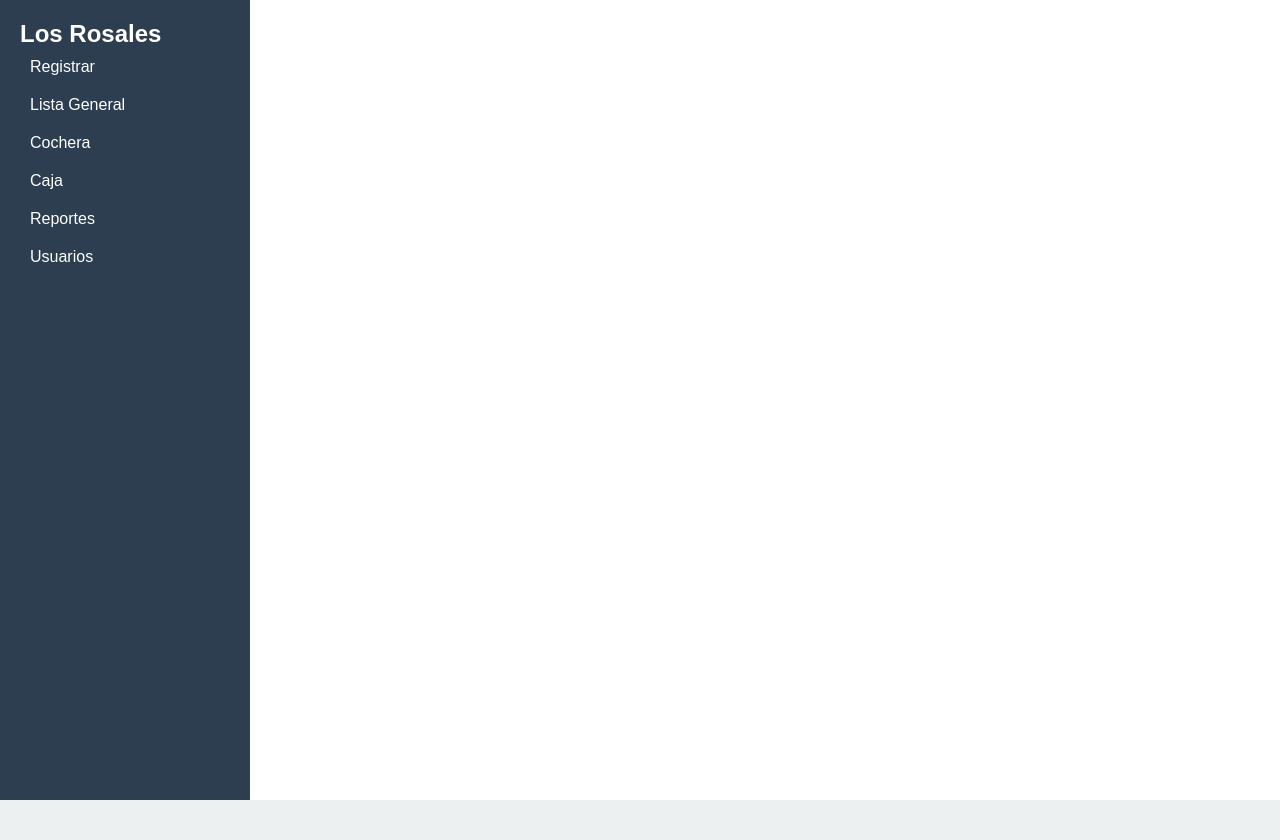
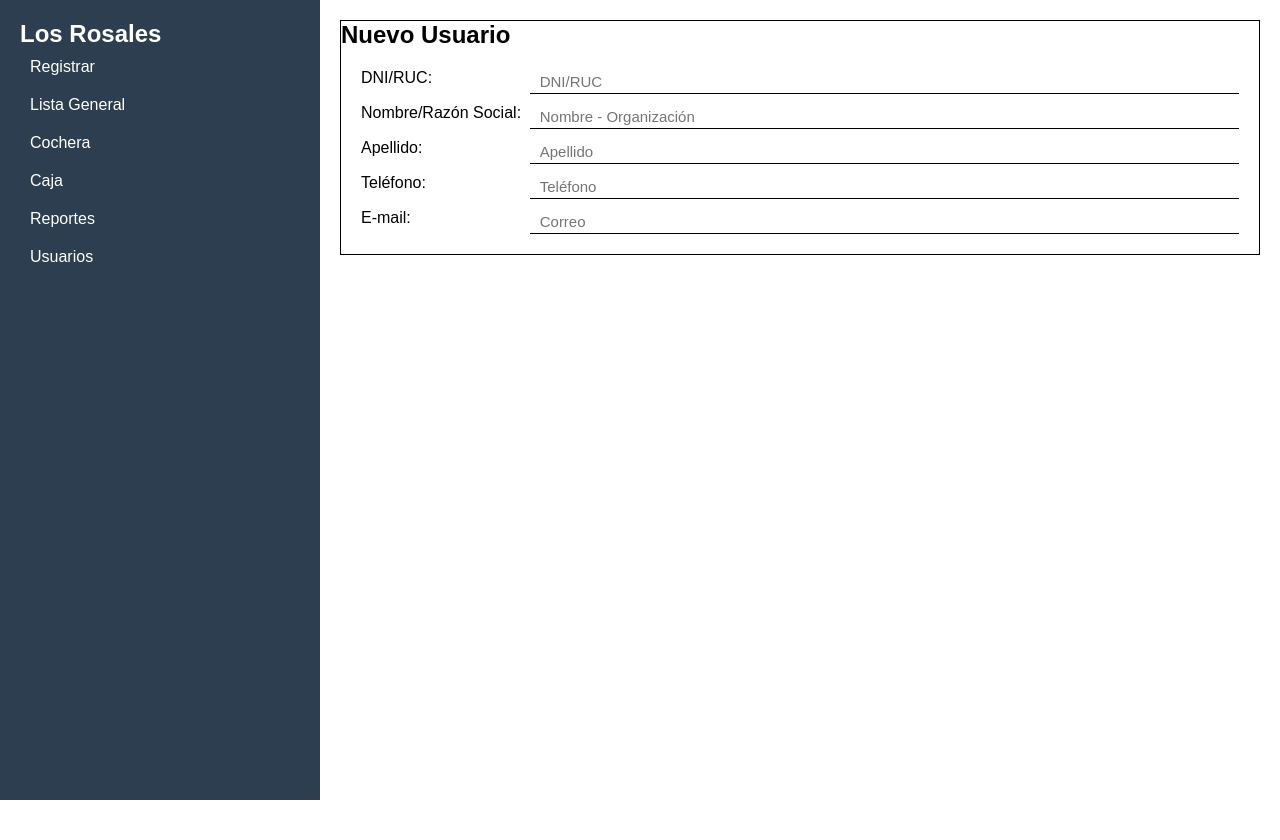
Before and after one commit to 6Jhon6/-Sistema-Parking-Estacionamiento, a PHP site: page / in a window 1280 px wide. After the commit the page ends 800 px from the top, so only its background shows below. Run offline with PHP 8.4, Linux system fonts and the light colour scheme.

Commit message:
Estilando

```diff
--- a/index.html
+++ b/index.html
@@ -24,22 +24,29 @@
         </nav>
     </header>
     <main>
-        <section id="registrar" class="hidden">
+        <section id="registrar" class="registrar">
             <h2>Nuevo Usuario</h2>
-            <form action="">
-                <fieldset>
-                    <legend>Dueño</legend>
+            <form action="" class="form_Reg">
+                <div class="input-box">
                     <label>DNI/RUC:</label>
                     <input type="text" placeholder="DNI/RUC">
+                </div>
+                <div class="input-box">
                     <label>Nombre/Razón Social:</label>
                     <input type="text" placeholder="Nombre - Organización">
+                </div>
+                <div class="input-box">
                     <label>Apellido:</label>
                     <input type="text" placeholder="Apellido">
+                </div>
+                <div class="input-box">
                     <label>Teléfono:</label>
                     <input type="text" placeholder="Teléfono">
+                </div>
+                <div class="input-box">
                     <label>E-mail:</label>
                     <input type="email" placeholder="Correo">
-                </fieldset>
+                </div>
             </form>
         </section>
 
@@ -92,18 +99,13 @@
     </main>
     <script>
         function showContent(section) {
-            var currentSection = document.getElementById(section);
+            // Ocultar todas las secciones
+            document.querySelectorAll('main > section').forEach(sec => {
+                sec.classList.add('hidden');
+            });
 
-            if (currentSection.classList.contains('hidden')) {
-
-                document.querySelectorAll('main > section').forEach(section => {
-                    section.classList.add('hidden');
-                });
-                currentSection.classList.remove('hidden');
-            } else {
-
-                currentSection.classList.add('hidden');
-            }
+            // Mostrar solo la sección seleccionada
+            document.getElementById(section).classList.remove('hidden');
         }
     </script>
 </body>
--- a/style.css
+++ b/style.css
@@ -1,42 +1,87 @@
-
-        *{
+* {
     margin: 0;
     padding: 0;
     box-sizing: border-box;
     font-family: 'Nunito', sans-serif;
 }
+
+body {
+    display: flex;
+}
+
 header {
-            display: flex;
-            width: 100%;
+    width: 25%;
+    height: auto;
 }
+
 .sidebar {
-            width: 250px;
+    height: 100vh;
+    width: auto;
     background: #2c3e50;
     color: white;
     padding: 20px;
-            height: 100vh;
 }
+
 .sidebar h2 {
     text-align: center;
 }
+
 .sidebar ul {
     list-style: none;
     padding: 0;
 }
+
 .sidebar ul li {
     padding: 10px;
 }
+
 .sidebar ul li a {
     color: white;
     text-decoration: none;
     display: block;
     cursor: pointer;
 }
+
 main {
-            flex-grow: 1;
+    height: 100vh;
+    width: 75%;
     padding: 20px;
-            background: #ecf0f1;
+    background: white;
 }
+
 .hidden {
     display: none;
 }
+
+/* -----------Registrar----------------- */
+
+.registrar{
+    border: 1px solid black;
+
+}
+
+.form_Reg{
+    display: flex;
+    flex-direction: column;
+    padding: 20px;
+    gap: 10px;
+}
+
+.form_Reg .input-box{
+    display: flex;
+}
+
+.form_Reg .input-box label{
+    width: 210px;
+}
+
+.form_Reg .input-box input{
+    width: 100%;
+    height: 25px;
+    padding: 5px 10px;
+    outline: none;
+    border: none;
+    border-bottom: 1px solid black;
+    color: black;
+    font-size: 15px;
+}
```
Lines whose indentation alone changed are shown as unchanged.
